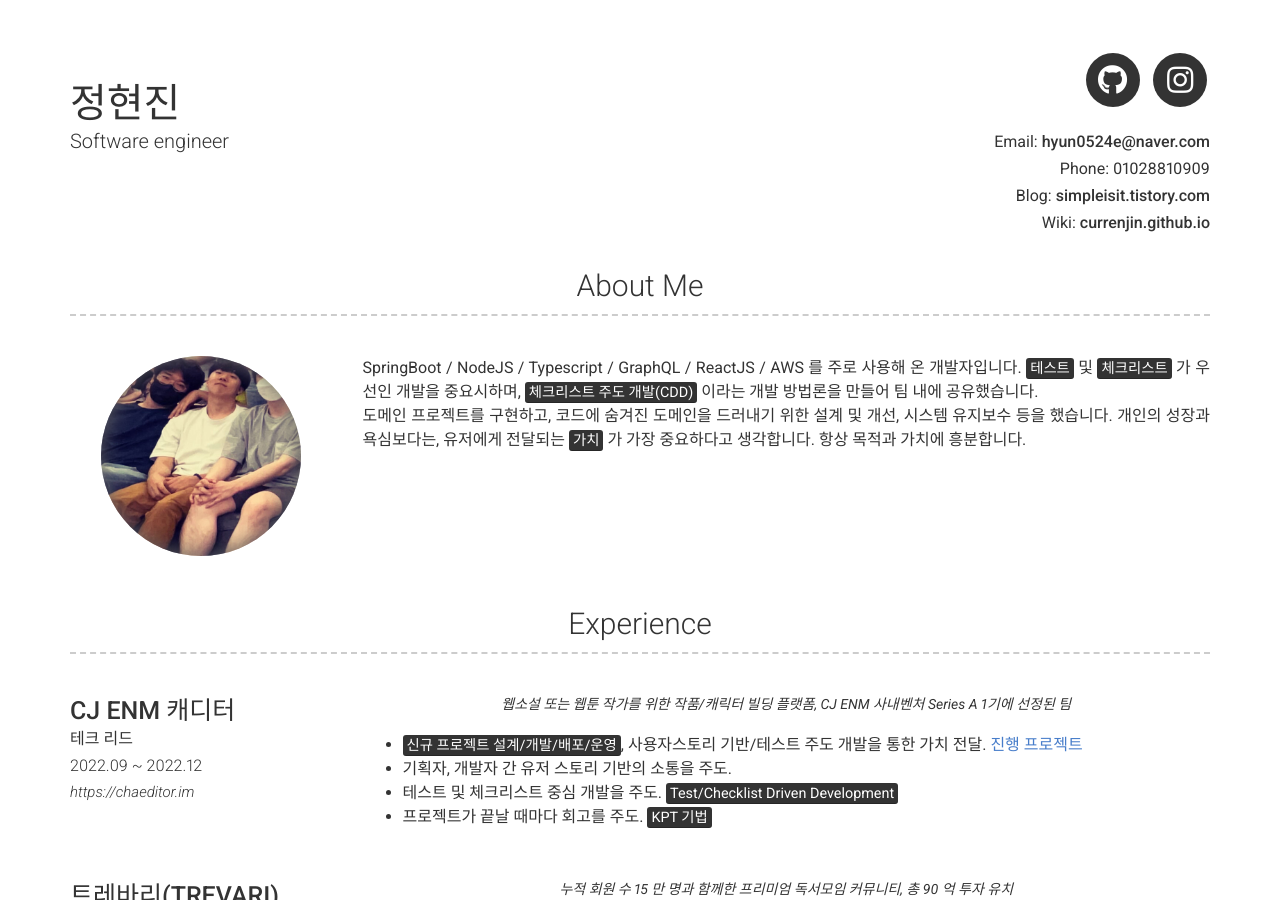
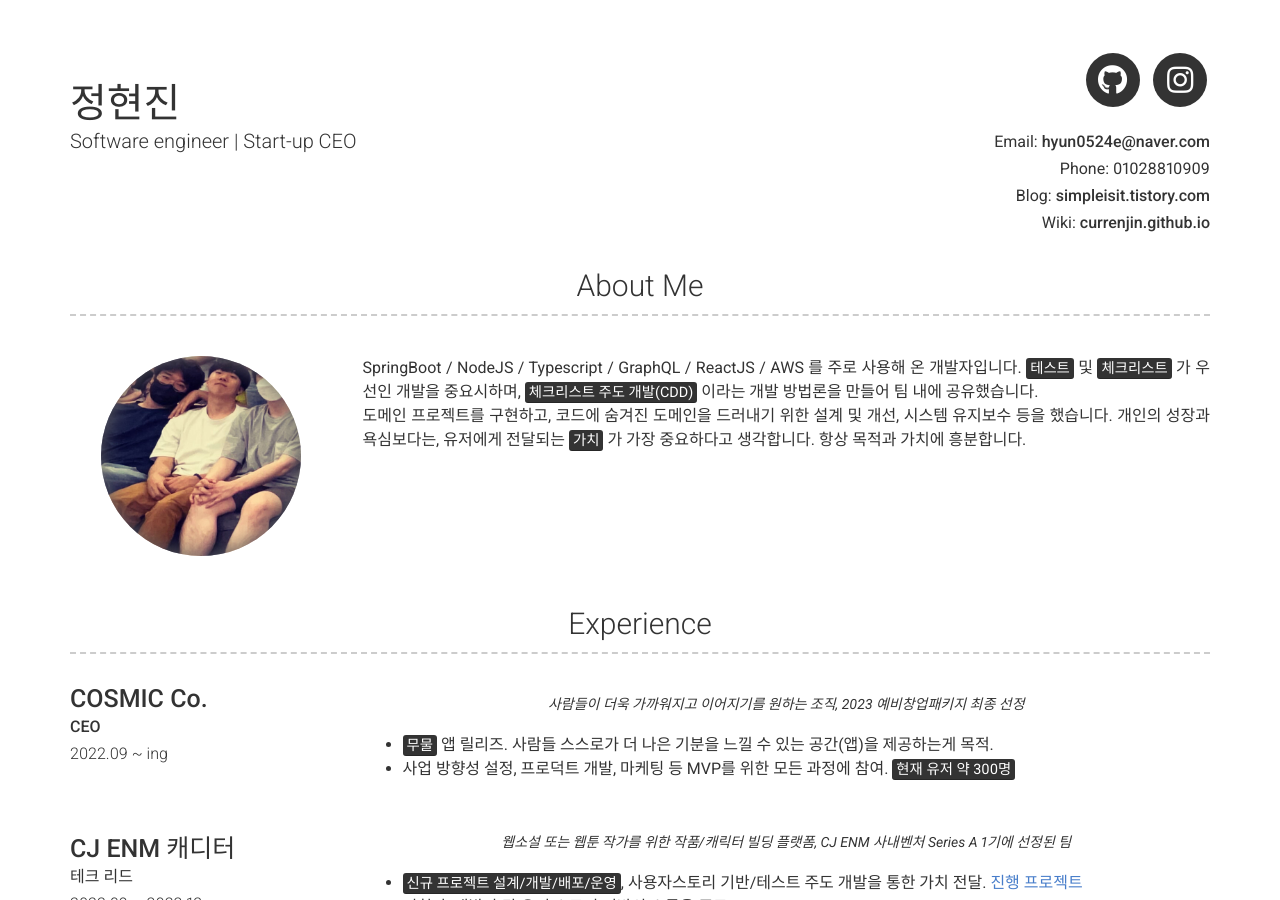
Before and after one commit to currenjin/resume, a Jekyll site: the page built from index.md, in a window 1280 px wide and 900 px high. Built offline with Jekyll 4.4.1, drawn with Linux system fonts in a browser that asks for light colours; nearby versions of some CDN libraries.

Commit message:
add: cosmic co.

```diff
--- a/_config.yml
+++ b/_config.yml
@@ -7,7 +7,7 @@ version: 2
 
 # Personal info
 name: 정현진
-title: Software engineer
+title: Software engineer | Start-up CEO
 email: hyun0524e@naver.com
 # email_title: Email (Email title override)
 phone: 01028810909
@@ -61,6 +61,16 @@ content:
   - title: Experience
     layout: list
     content:
+      - layout: left
+        title: COSMIC Co.
+        sub_title: CEO
+        caption: 2022.09 ~ ing
+        # link:
+        quote: >
+          사람들이 더욱 가까워지고 이어지기를 원하는 조직, 2023 예비창업패키지 최종 선정
+        description: |
+          - <mark>무물</mark> 앱 릴리즈. 사람들 스스로가 더 나은 기분을 느낄 수 있는 공간(앱)을 제공하는게 목적.
+          - 사업 방향성 설정, 프로덕트 개발, 마케팅 등 MVP를 위한 모든 과정에 참여. <mark>현재 유저 약 300명</mark>
       - layout: left
         title: CJ ENM 캐디터
         sub_title: 테크 리드
```
Also changed, not shown: Gemfile.lock.
